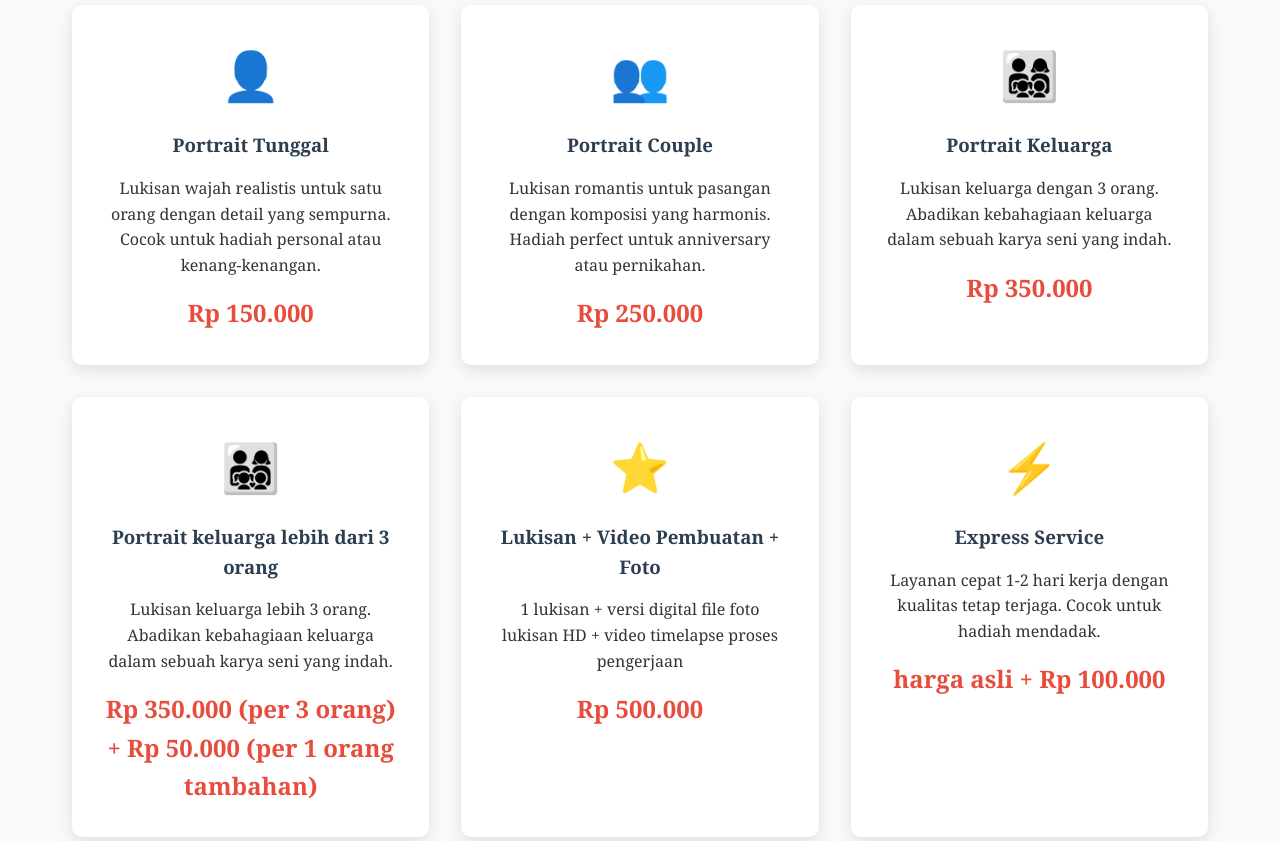
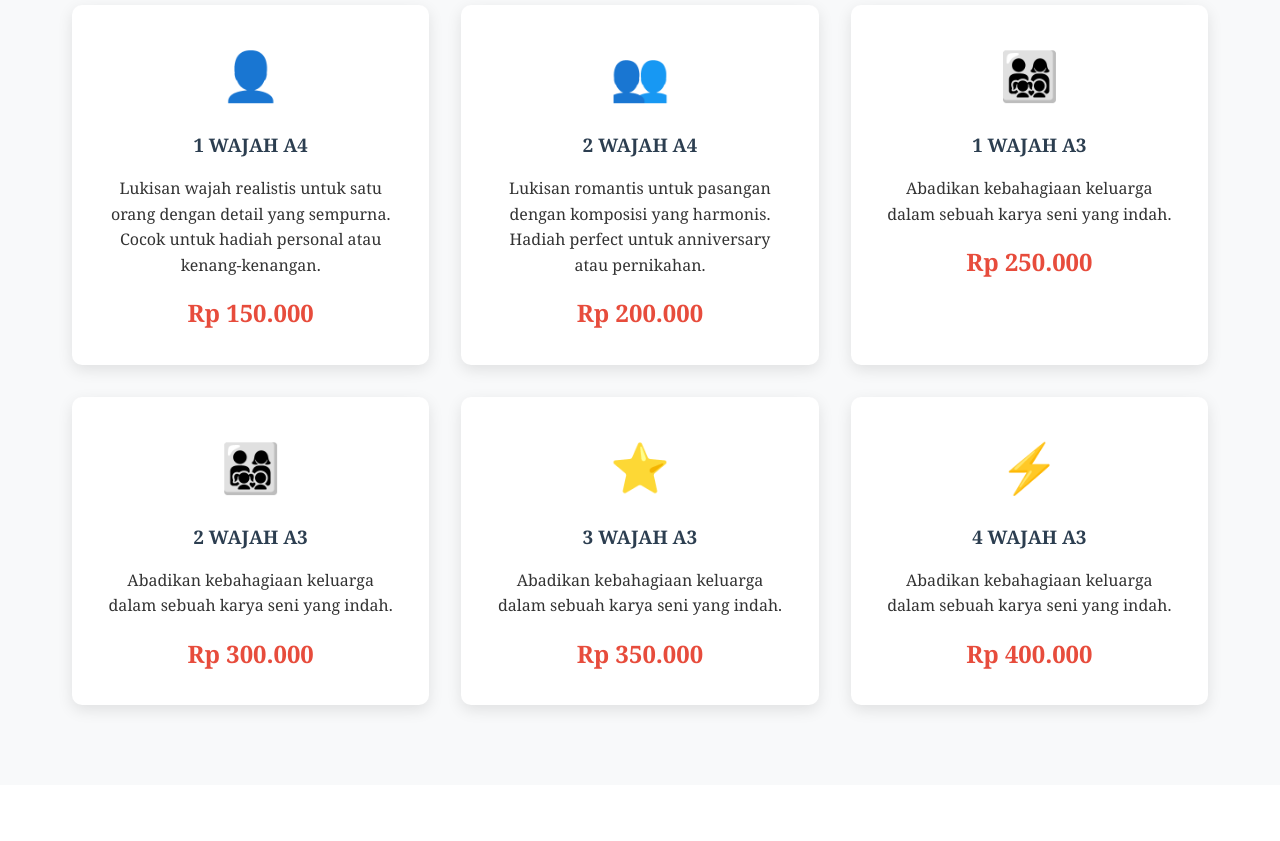
Before and after one commit to airisviel/lukis-wajah-realistis, a plain HTML site: page index.html in a window 1280 px wide. Shown: the part 1660-2501 px from the top of the page. Drawn offline with Linux system fonts and the light colour scheme.

Commit message:
index.html

```diff
--- a/index.html
+++ b/index.html
@@ -618,39 +618,39 @@
             <div class="services-grid">
                 <div class="service-card">
                     <div class="service-icon">👤</div>
-                    <h3>Portrait Tunggal</h3>
+                    <h3>1 WAJAH A4</h3>
                     <p>Lukisan wajah realistis untuk satu orang dengan detail yang sempurna. Cocok untuk hadiah personal atau kenang-kenangan.</p>
                     <div class="price">Rp 150.000</div>
                 </div>
                 <div class="service-card">
                     <div class="service-icon">👥</div>
-                    <h3>Portrait Couple</h3>
+                    <h3>2 WAJAH A4</h3>
                     <p>Lukisan romantis untuk pasangan dengan komposisi yang harmonis. Hadiah perfect untuk anniversary atau pernikahan.</p>
+                    <div class="price">Rp 200.000</div>
+                </div>
+                <div class="service-card">
+                    <div class="service-icon">👨‍👩‍👧‍👦</div>
+                    <h3>1 WAJAH A3</h3>
+                    <p>Abadikan kebahagiaan keluarga dalam sebuah karya seni yang indah.</p>
                     <div class="price">Rp 250.000</div>
                 </div>
                 <div class="service-card">
                     <div class="service-icon">👨‍👩‍👧‍👦</div>
-                    <h3>Portrait Keluarga</h3>
-                    <p>Lukisan keluarga dengan 3 orang. Abadikan kebahagiaan keluarga dalam sebuah karya seni yang indah.</p>
+                    <h3>2 WAJAH A3</h3>
+                    <p>Abadikan kebahagiaan keluarga dalam sebuah karya seni yang indah.</p>
+                    <div class="price">Rp 300.000 </div>
+                </div>
+                <div class="service-card">
+                    <div class="service-icon">⭐</div>
+                    <h3>3 WAJAH A3</h3>
+                    <p> Abadikan kebahagiaan keluarga dalam sebuah karya seni yang indah.</p>
                     <div class="price">Rp 350.000</div>
                 </div>
                 <div class="service-card">
-                    <div class="service-icon">👨‍👩‍👧‍👦</div>
-                    <h3>Portrait keluarga lebih dari 3 orang</h3>
-                    <p>Lukisan keluarga lebih 3 orang. Abadikan kebahagiaan keluarga dalam sebuah karya seni yang indah.</p>
-                    <div class="price">Rp 350.000 (per 3 orang) + Rp 50.000 (per 1 orang tambahan) </div>
-                </div>
-                <div class="service-card">
-                    <div class="service-icon">⭐</div>
-                    <h3>Lukisan + Video Pembuatan + Foto</h3>
-                    <p>1 lukisan + versi digital file foto lukisan HD + video timelapse proses pengerjaan</p>
-                    <div class="price">Rp 500.000</div>
-                </div>
-                <div class="service-card">
                     <div class="service-icon">⚡</div>
-                    <h3>Express Service</h3>
-                    <p>Layanan cepat 1-2 hari kerja dengan kualitas tetap terjaga. Cocok untuk hadiah mendadak.</p>
-                    <div class="price">harga asli + Rp 100.000</div>
+                    <h3>4 WAJAH A3</h3>
+                    <p>Abadikan kebahagiaan keluarga dalam sebuah karya seni yang indah.</p>
+                    <div class="price">Rp 400.000</div>
                 </div>
             </div>
         </div>
@@ -893,11 +893,12 @@
                             <label for="service">Jenis Layanan</label>
                             <select id="service" name="service" required>
                                 <option value="">Pilih Layanan</option>
-                                <option value="single">Portrait Tunggal - Rp 150.000</option>
-                                <option value="couple">Portrait Couple - Rp 250.000</option>
-                                <option value="Potrait 3 orang">Portrait Keluarga 3 orang - Rp 350.000</option>
-                                <option value="lebih dari 3 Orang">Portrait keluarga lebih dari 3 orang - Rp 350.000/3 oang + Rp 50.000/1 orang tambahan</option>
-                                <option value="Lukisan + Video Pembuatan">Lukisan + Video Pembuatan + Foto - Rp 500.000</option>
+                                <option value="single A4">Portrait Tunggal A4 - Rp 150.000</option>
+                                <option value="couple A4">Portrait Couple A4 - Rp 200.000</option>
+                                <option value="Tunggal A3">Portrait Tunggal A3 - Rp 250.000</option>
+                                <option value="Couple A3">Portrait Couple A3 - Rp 300.00</option>
+                                <option value="3 Wajah A3"> Untuk Keluarga 3 Wajah A3- Rp 350.000</option>
+                                <option value="4 Wajah A3"> Untuk Keluarga 4 Wajah A3 - Rp 400.000</option>
                             </select>
                         </div>
                         <div class="form-group">
@@ -905,8 +906,8 @@
                             <select id="size" name="size" required>
                                 <option value="">Pilih Ukuran</option>
                                 <option value="a4">A4 (21x30cm)</option>
-                                <!-- <option value="a3">A3 (30x42cm)</option>
-                                <option value="custom">Custom Size</option> -->
+                                <option value="a3">A3 (30x42cm)</option>
+                                <!-- <option value="custom">Custom Size</option> -->
                             </select>
                         </div>
                         <div class="form-group">
```
